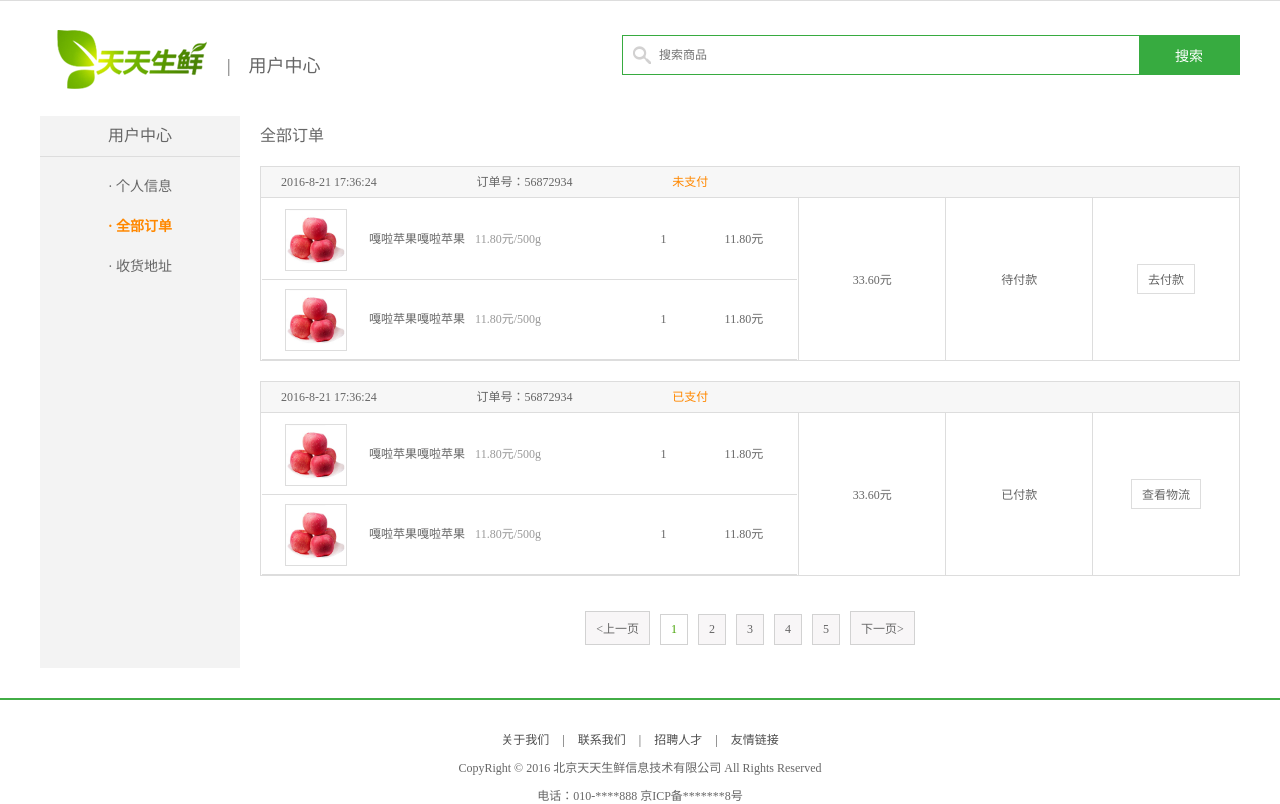
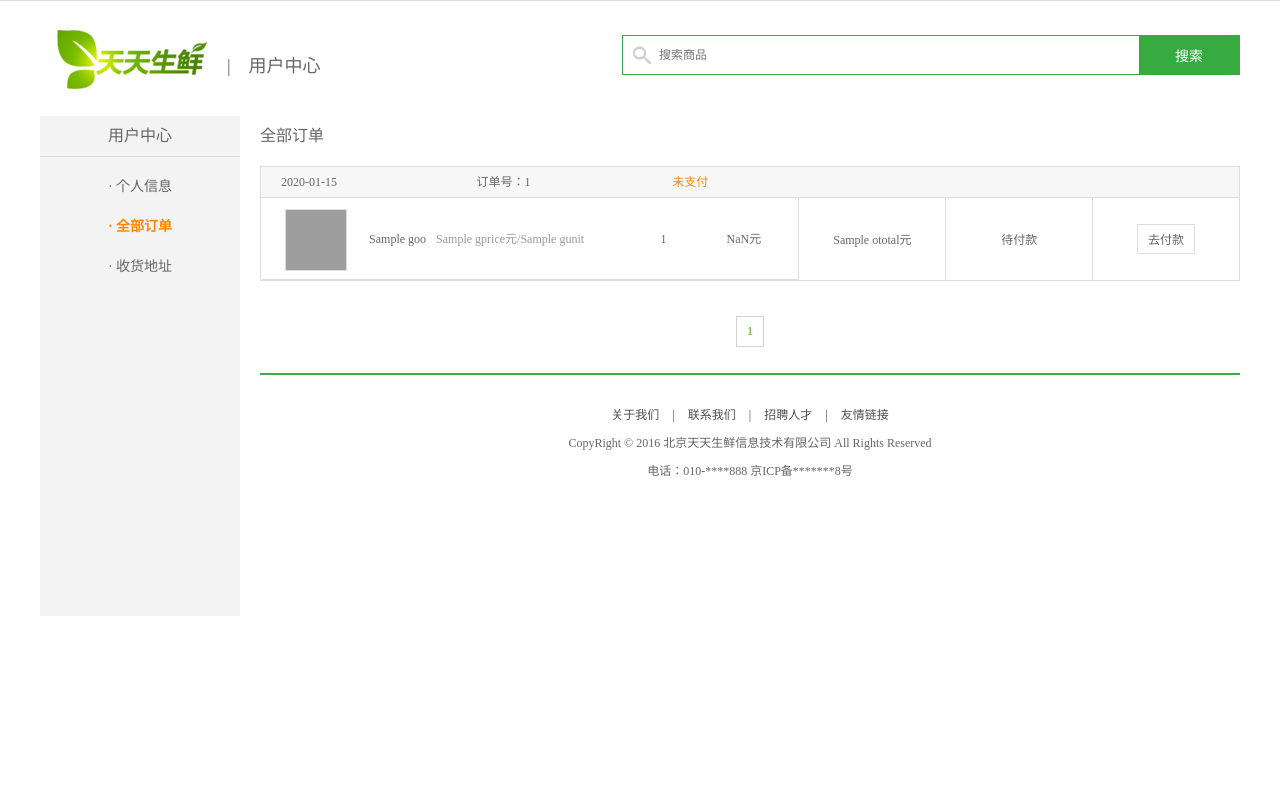
Before and after one commit to elyzia/ttsx, a Django app: template ttsx/templates/ds_user/user_center_order.html in a window 1280 px wide. Shown: the part 29-833 px from the top of the page. After the commit the page ends 505 px from the top, so only its background shows below. Run offline with Django 3.2, Linux system fonts and the light colour scheme; the template is opened without the code that fills it: most values are stand-ins (such as "Sample title", 1, 10 or a date in 2020); parts of the project's set-up code (start-up, migrations or seed data) failed here and were passed over; grey boxes are pictures that could not be loaded.

Commit message:
实现订单功能

```diff
--- a/ttsx/ds_order/urls.py
+++ b/ttsx/ds_order/urls.py
@@ -4,6 +4,7 @@
 
 urlpatterns = [
 
-    url(r'^$',views.order)
+    url(r'^$',views.order),
+    url(r'^pay(\d*)/$',views.pay)
 
 ]
--- a/ttsx/ds_user/urls.py
+++ b/ttsx/ds_user/urls.py
@@ -9,7 +9,7 @@
     url(r'^login_handle/$',views.login_handle),
     url(r'^logout/$',views.logout),
     url(r'^user_center_info/$',views.user_center_info),
-    url(r'^user_center_order/$',views.user_center_order),
+    url(r'^user_center_order(\d*)/$',views.user_center_order),
     url(r'^user_center_site/$',views.user_center_site)
 
 ]
--- a/ttsx/static/css/main.css
+++ b/ttsx/static/css/main.css
@@ -357,6 +357,7 @@
 
 .cart_list_td{width:1198px;border:1px solid #ddd;background-color:#edfff9;margin:0 auto;margin-top:-1px;}
 .cart_list_td li{height:120px;line-height:120px;float:left;text-align:center;}
+.cart_list_empty{width:1198px;border:1px solid #ddd;background-color:#edfff9;margin:0 auto;margin-top:-1px;}
 
 .cart_list_td .col01{width:4%;}
 .cart_list_td .col02{width:12%;}
--- a/ttsx/templates/ds_cart/cart.html
+++ b/ttsx/templates/ds_cart/cart.html
@@ -142,8 +142,9 @@
 	</ul>
 
  		{%empty%}
+		<ul class="ccart_list_empty" style="height:50px;line-height:50px;text-align:center;" >
 			暂未添加任何商品，快去购物吧～
-
+		</ul>
 		{%endfor%}
 
 
--- a/ttsx/templates/ds_user/user_center_order.html
+++ b/ttsx/templates/ds_user/user_center_order.html
@@ -1,4 +1,23 @@
 {%extends 'base_foot.html'%}
+
+{%block head%}
+<script>
+$(function(){
+	$('.col04').each(function(){
+		count = parseInt($(this).prev().text());
+		price = parseFloat($(this).prev().prev().find('span').text());
+		$(this).text((count*price).toFixed(2)+'元')
+
+
+});
+
+
+
+});
+
+</script>
+{%endblock head%}
+
 
 {%block content%}
 	<div class="main_con clearfix">
@@ -10,78 +29,69 @@
 				<li><a href="/user_center_site/">· 收货地址</a></li>
 			</ul>
 		</div>
+
 		<div class="right_content clearfix">
 				<h3 class="common_title2">全部订单</h3>
+			{%if paginator.count > 0%}
+				{% for order in page%}
 				<ul class="order_list_th w978 clearfix">
-					<li class="col01">2016-8-21 17:36:24</li>
-					<li class="col02">订单号：56872934</li>
-					<li class="col02 stress">未支付</li>
+					<li class="col01">{{order.odate}}</li>
+					<li class="col02">订单号：{{order.oid}}</li>
+					<li class="col02 stress">{%if order.oIsPay%}已支付{%else%}未支付{%endif%}</li>
 				</ul>
+
 
 				<table class="order_list_table w980">
 					<tbody>
 						<tr>
 							<td width="55%">
+
+
+					{%for detail in order.orderdetailinfo_set.all%}
 								<ul class="order_goods_list clearfix">
-									<li class="col01"><img src="/static/images/goods02.jpg"></li>
-									<li class="col02">嘎啦苹果嘎啦苹果<em>11.80元/500g</em></li>
-									<li class="col03">1</li>
-									<li class="col04">11.80元</li>
+									<li class="col01"><img src="/static/{{detail.goods.gpic}}"></li>
+									<li class="col02">{{detail.goods.gtitle|slice:'10'}}<em><span>{{detail.goods.gprice}}</span></span>元/{{detail.goods.gunit}}</em></li>
+									<li class="col03">{{detail.count}}</li>
+									<li class="col04">0</li>
 								</ul>
-								<ul class="order_goods_list clearfix">
-									<li class="col01"><img src="/static/images/goods02.jpg"></li>
-									<li class="col02">嘎啦苹果嘎啦苹果<em>11.80元/500g</em></li>
-									<li class="col03">1</li>
-									<li class="col04">11.80元</li>
-								</ul>
+					{%endfor%}
+
 							</td>
-							<td width="15%">33.60元</td>
+							{%if order.oIsPay%}
+							<td width="15%">已付款</td>
+							<td width="15%"><a href="#" class="oper_btn">查看物流</a></td>
+							{%else%}
+							<td width="15%">{{order.ototal}}元</td>
 							<td width="15%">待付款</td>
-							<td width="15%"><a href="#" class="oper_btn">去付款</a></td>
+							<td width="15%"><a href="/order/pay{{order.oid}}" class="oper_btn">去付款</a></td>
+							{%endif%}
 						</tr>
 					</tbody>
 				</table>
+				{%endfor%}
+			<div class="pagenation">
+				{%if page.has_previous%}
+				<a href="/user_center_order{{page.previous_page_number}}/"><上一页</a>
+				{%endif%}
 
-				<ul class="order_list_th w978 clearfix">
-					<li class="col01">2016-8-21 17:36:24</li>
-					<li class="col02">订单号：56872934</li>
-					<li class="col02 stress">已支付</li>
-				</ul>
-				<table class="order_list_table w980">
-					<tbody>
-						<tr>
-							<td width="55%">
-								<ul class="order_goods_list clearfix">
-									<li class="col01"><img src="/static/images/goods02.jpg"></li>
-									<li class="col02">嘎啦苹果嘎啦苹果<em>11.80元/500g</em></li>
-									<li class="col03">1</li>
-									<li class="col04">11.80元</li>
-								</ul>
-								<ul class="order_goods_list clearfix">
-									<li class="col01"><img src="/static/images/goods02.jpg"></li>
-									<li class="col02">嘎啦苹果嘎啦苹果<em>11.80元/500g</em></li>
-									<li class="col03">1</li>
-									<li class="col04">11.80元</li>
-								</ul>
-							</td>
-							<td width="15%">33.60元</td>
-							<td width="15%">已付款</td>
-							<td width="15%"><a href="#" class="oper_btn">查看物流</a></td>
-						</tr>
-					</tbody>
-				</table>
+				{%for index in page.paginator.page_range%}
+					{%if index == page.number%}
+						<a href="#" class="active">{{index}}</a>
+					{%else%}
+						<a href="/user_center_order/">{{index}}</a>
+					{%endif%}
+				{%endfor%}
 
-				<div class="pagenation">
-					<a href="#"><上一页</a>
-					<a href="#" class="active">1</a>
-					<a href="#">2</a>
-					<a href="#">3</a>
-					<a href="#">4</a>
-					<a href="#">5</a>
-					<a href="#">下一页></a>
-				</div>
-		</div>
+				{%if page.has_next%}
+					<a href="/user_center_order{{page.next_page_number}}/">下一页></a>
+				{%endif%}
+			</div>
+			{%else%}
+			暂无订单信息
+
+
+	</div>
 	</div>
 
-
+{%endif%}
 {%endblock content%}
```
Also changed, not shown: ttsx/ds_order/views.py (+43 -37 lines), ttsx/ds_user/views.py (+10 -2 lines), ttsx/ds_order/models.py (line endings or trailing spaces), 8 other files.
